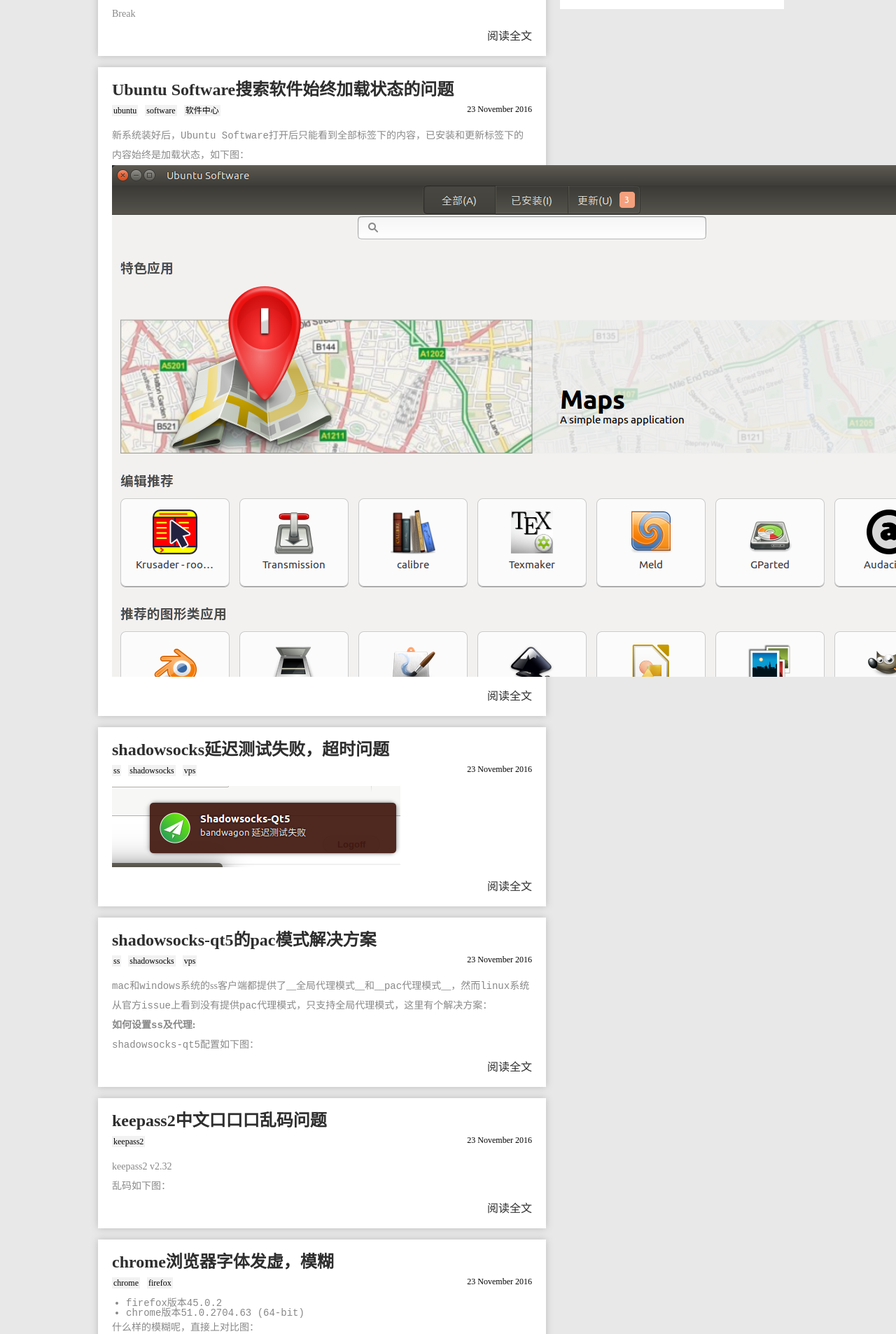
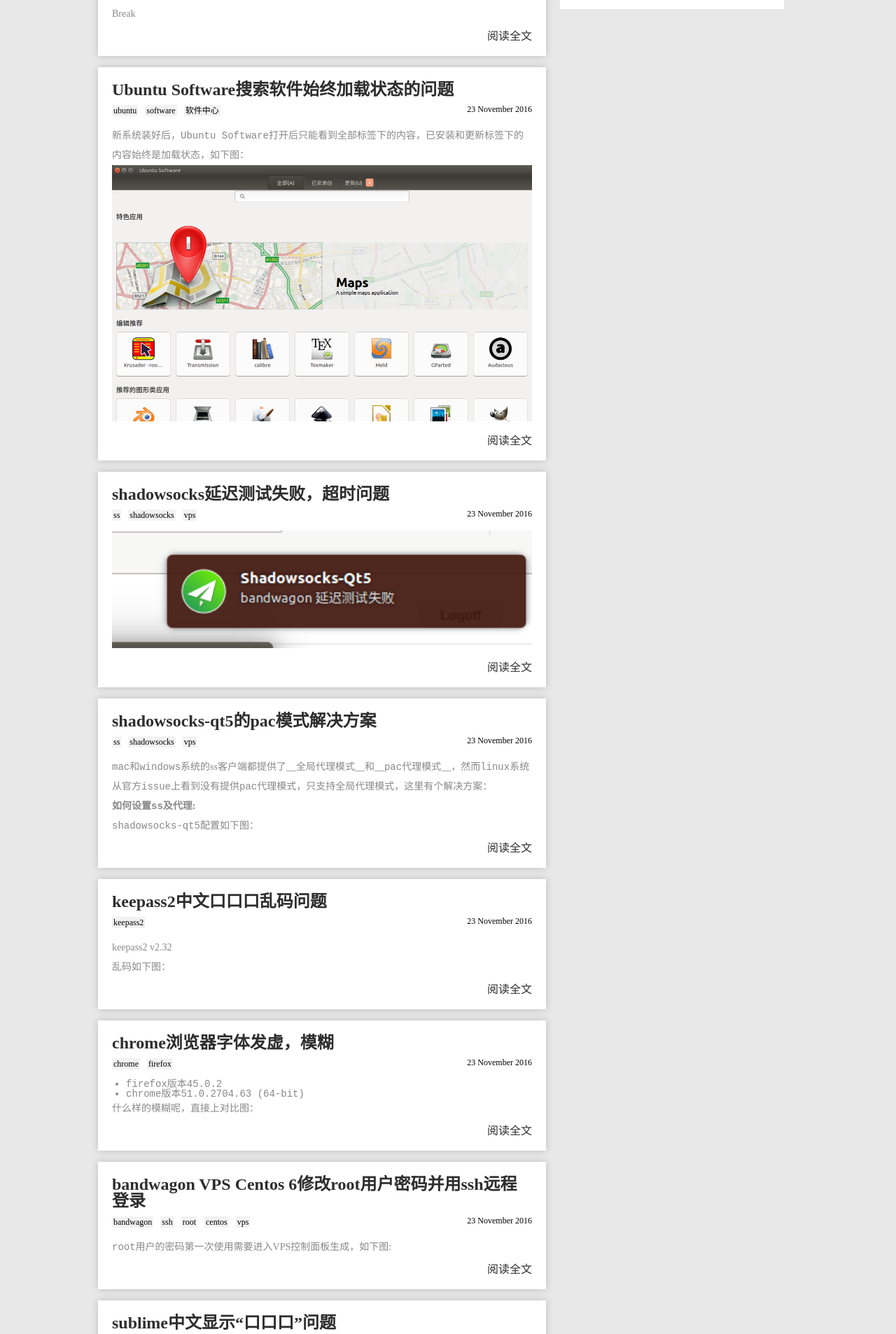
Before and after one commit to mrdulin/jekyll, a Jekyll site: the page built from index.html, in a window 1280 px wide. Shown: the part 505-2411 px from the top of the page at 70% size. Built offline with Jekyll 4.4.1, drawn with Linux system fonts in a browser that asks for light colours; Markdown is read by kramdown in place of the engine named in the settings; a script that is not in the unit is left out; the list of posts is cut into pages by our own code; comment, search, counter and statistics services are not loaded; some of the changed text lies outside the part shown.

Commit message:
修改摘要图片宽度

```diff
--- a/assets/css/style.css
+++ b/assets/css/style.css
@@ -383,6 +383,12 @@
 	line-height: 2;
 }
 
+#post-content img,
+.post-summary img{
+	width: 100%;
+	max-width: 100%;
+}
+
 #post-content ul,
 .post-summary ul {
 	list-style-type: disc;
@@ -397,6 +403,7 @@
 #post-content a[href]:hover{
 	text-decoration: underline;
 }
+
 
 .post-summary{
 	font-size: 14px;
```
